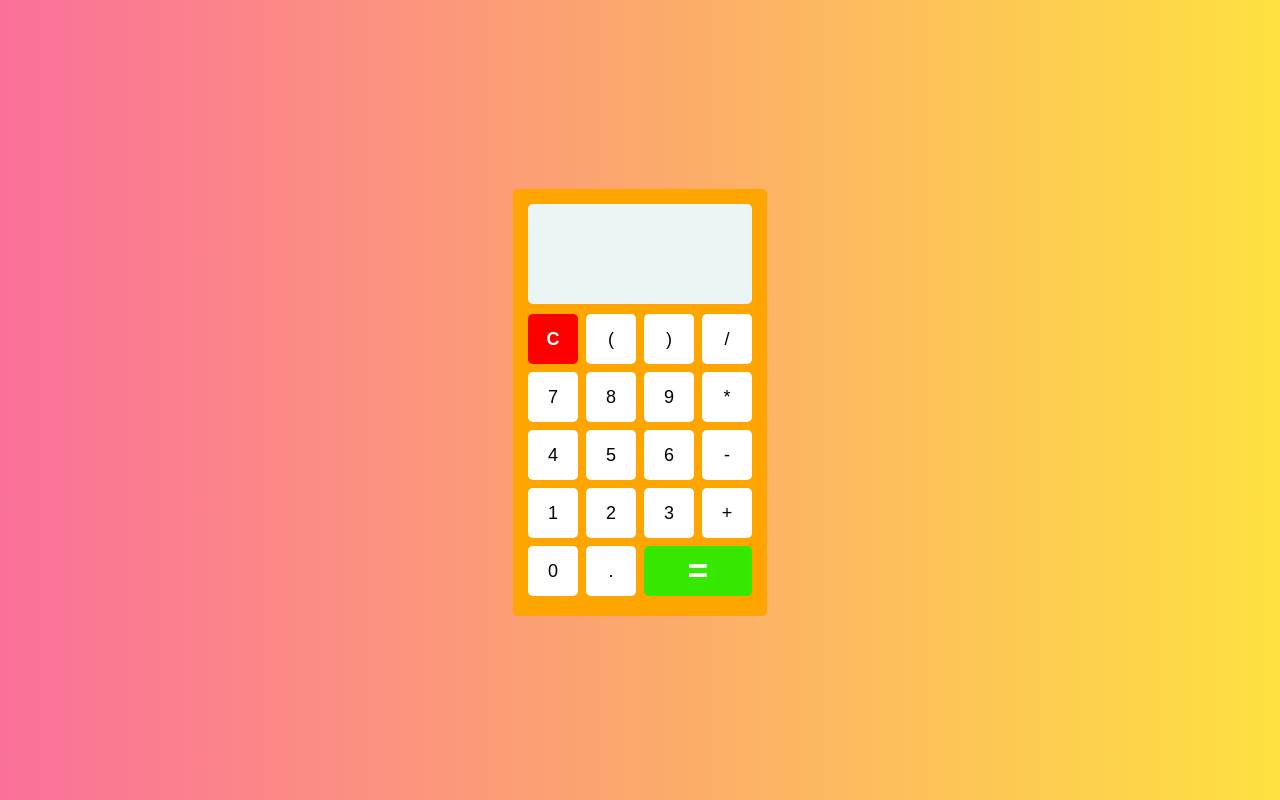
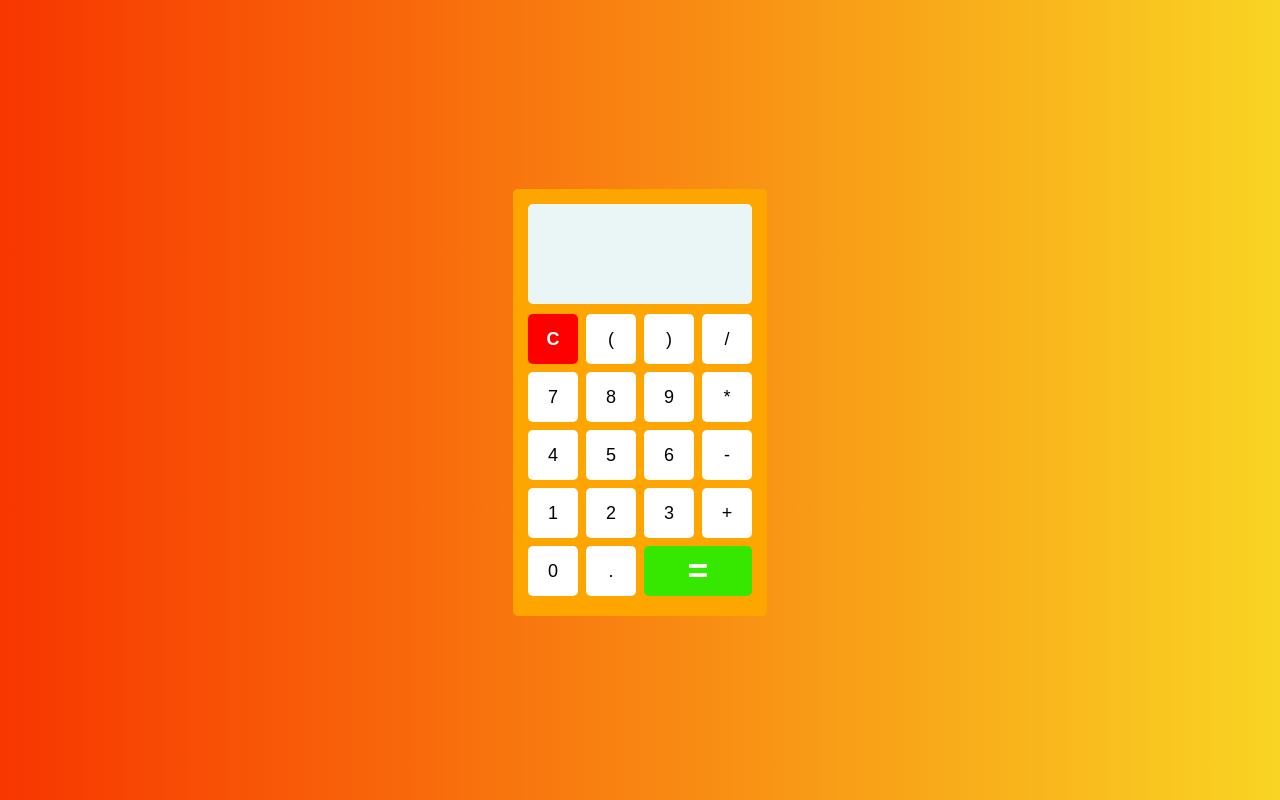
Before and after one commit to diagodryson/calculator-app, a plain HTML site: page index.html in a window 1280 px wide. Drawn offline with Linux system fonts and the light colour scheme.

Commit message:
Update style.css

```diff
--- a/style.css
+++ b/style.css
@@ -11,7 +11,7 @@ body{
     justify-content: center;
     align-items: center;
     font-family: sans-serif;
-    background-image: linear-gradient(to right, #fa709a 0%, #fee140 100%);
+    background-image: linear-gradient(to right, #f83600 0%, #f9d423 100%);
 }
 
 .calculatrice {
```
